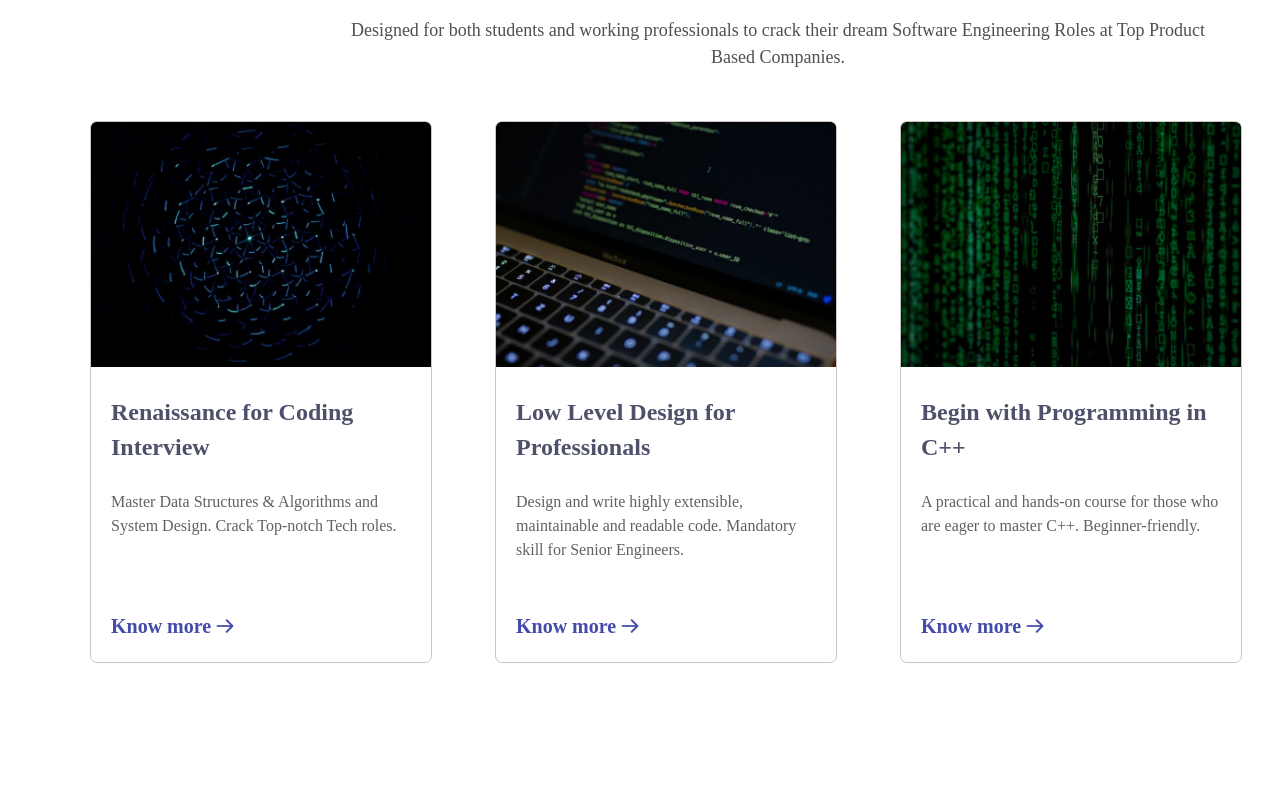
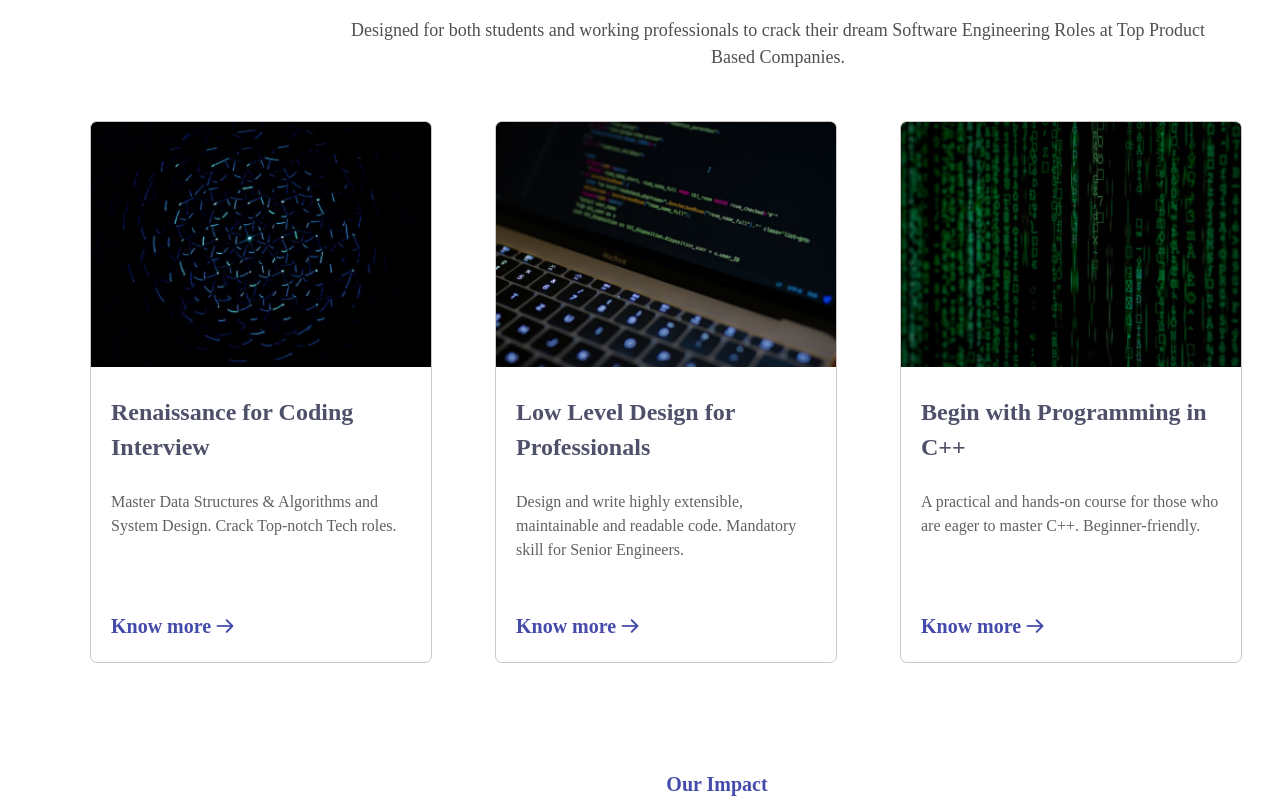
Before and after one commit to Shoaib-raza-01/pathshala-clone, a plain HTML site: page index.html in a window 1280 px wide. Shown: the part 888-1688 px from the top of the page. Before the commit the page ends 1551 px from the top, so only its background shows below. Drawn offline with Linux system fonts and the light colour scheme.

Commit message:
merged day3 branch

```diff
--- a/index.html
+++ b/index.html
@@ -102,5 +102,6 @@
         </div>
 
     </div>
+    <p class="impact">Our Impact</p>
 </body>
 </html>
--- a/style.css
+++ b/style.css
@@ -379,3 +379,17 @@ input{
     line-height: 149.8%;
     color: #444BAB;
 }
+.impact{
+    position: absolute;
+    width: 116px;
+    height: 30px;
+    left: 659px;
+    top: 1638px;
+    font-family: 'Poppins';
+    font-style: normal;
+    font-weight: 600;
+    font-size: 20px;
+    line-height: 149.8%;
+    text-align: center;
+    color: #444BAB;
+}
```
